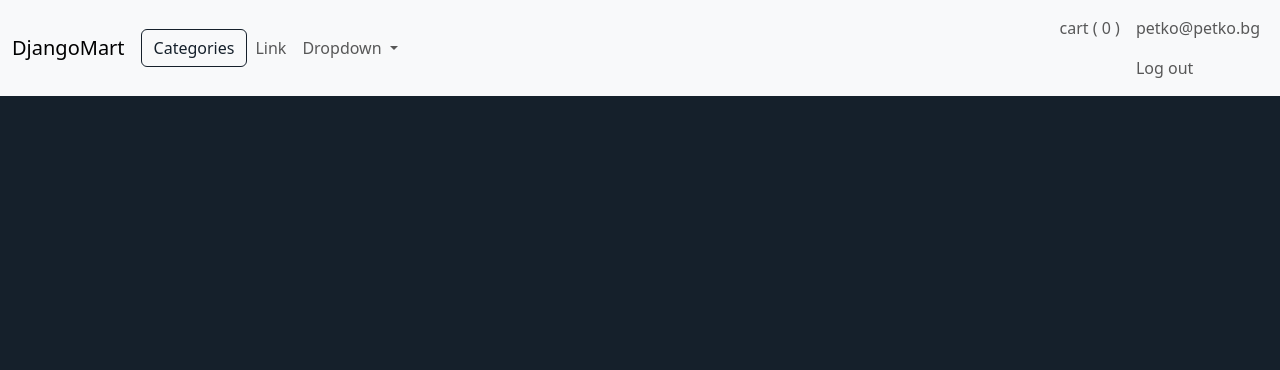
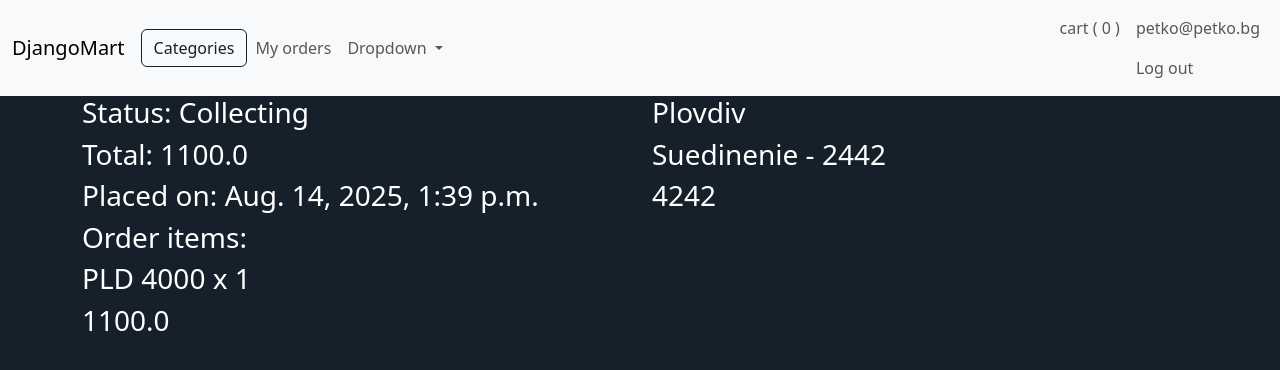
Before and after one commit to popov23cso/FullCycleShop, a Django app: page /delivery/1 in a window 1280 px wide. Shown: the top 370 px of the page. Run offline with Django 5.2, Linux system fonts and the light colour scheme; a user stored in the database is signed in; data comes from the database, SQL or seed files in the repository.

Commit message:
delivery logic

```diff
--- a/DjangoMart/DjangoMartApp/functions.py
+++ b/DjangoMart/DjangoMartApp/functions.py
@@ -21,35 +21,8 @@ def product_has_enough_stock(product, quantity):
         return True
     return False
 
-
 def render_django_mart_app(request, template_name, context=None):
     if context is None:
         context = {}
     full_template_name = f'DjangoMartApp/{template_name}.html'
     return render(request, full_template_name, context)
-
-def create_user_purchase(user):
-    cart = ShoppingCart.objects.get(user_id=user)
-    cart_items = cart.cart_items.all().select_related('product')
-
-    purchase = Purchase.objects.create(
-                    user=user,
-                    total_price=calculate_total_cart_price(cart_items)
-                )
-
-    for item in cart_items:
-        PurchaseItem.objects.create(
-            purchase=purchase,
-            product_name=item.product.name,
-            price_at_purchase=item.product.price,
-            quantity=item.quantity
-        )
-
-    cart_items.delete()
-
-def calculate_total_cart_price(cart_items):
-    total_price = 0
-    for item in cart_items:
-        total_price += item.product.price
-
-    return total_price
--- a/DjangoMart/DjangoMartApp/templates/DjangoMartApp/delivery.html
+++ b/DjangoMart/DjangoMartApp/templates/DjangoMartApp/delivery.html
@@ -7,5 +7,28 @@
 {% endblock %}
 
 {% block body %}
-
+<div class="row">
+    <div class="col">
+        <div class="h3">Status: {{delivery.status}}</div>
+        <div class="h3">Total: {{delivery.purchase.total_price}}</div>
+        <div class="h3">Placed on: {{delivery.created_date}}</div>
+        {% if delivery.delivered_date is not None %}
+            <div class="h3">Placed on {{delivery.delivered_date}}</div>
+        {% endif %}
+        <div class="h3">Order items:</div>
+        {% for purchase_item in delivery.purchase.purchase_items.all %}
+            <div class="h3">
+                {{purchase_item.product_name}} x {{purchase_item.quantity}}
+            </div>
+            <div class="h3">
+                {{purchase_item.price_at_purchase}}
+            </div>
+        {% endfor %}
+    </div>
+    <div class="col">
+        <div class="h3">{{delivery.city}}</div>
+        <div class="h3">{{delivery.street}} - {{delivery.street_number}}</div>
+        <div class="h3">{{delivery.phone_number}}</div>
+    </div>
+</div>
 {% endblock %}
--- a/DjangoMart/DjangoMartApp/templates/DjangoMartApp/layout.html
+++ b/DjangoMart/DjangoMartApp/templates/DjangoMartApp/layout.html
@@ -18,9 +18,11 @@
         </button>
         <div class="collapse navbar-collapse" id="navbarSupportedContent">
           <ul class="navbar-nav me-auto mb-2 mb-lg-0">
-            <li class="nav-item">
-              <a class="nav-link" href="#">Link</a>
-            </li>
+            {% if user.is_authenticated %}
+              <li class="nav-item">
+                <a class="nav-link" href="{% url 'orders' %}">My orders</a>
+              </li>
+            {% endif %}
             <li class="nav-item dropdown">
               <a class="nav-link dropdown-toggle" href="#" role="button" data-bs-toggle="dropdown" aria-expanded="false">
                 Dropdown
--- a/DjangoMart/DjangoMartApp/templates/DjangoMartApp/orders.html
+++ b/DjangoMart/DjangoMartApp/templates/DjangoMartApp/orders.html
@@ -8,7 +8,7 @@
 
 {% block body %}
     {% for delivery in deliveries %}
-    <div class="card" style="width: 18rem;">
+        <div class="card mb-3" style="width: 18rem;">
             <a href="{% url 'delivery' delivery.id %}">
                 <svg aria-label="Placeholder: Image cap" class="bd-placeholder-img card-img-top" height="180" preserveAspectRatio="xMidYMid slice" role="img" width="100%" xmlns="http://www.w3.org/2000/svg">
                 <title>{{delivery.city}}</title>
--- a/DjangoMart/DjangoMartApp/views.py
+++ b/DjangoMart/DjangoMartApp/views.py
@@ -122,7 +122,7 @@ def checkout(request):
             purchase = Purchase.objects.create(user=request.user, total_price=total_value)
 
             for item in cart_items:
-                if item.product.stock < item.quantity:
+                if not product_has_enough_stock(item.product, item.quantity):
                     return render_django_mart_app(request,'error', {'message':
                                                                     f"Product {item.product.title} has insufficient stock: " +
                                                                     f"\n{item.quantity} in cart, {item.product.stock} in stock"})
@@ -171,10 +171,13 @@ def orders(request):
 @login_required
 def delivery(request, delivery_id):
     try:
-        delivery_object = DeliveryTracking.objects.get(user=request.user, id=delivery_id)
+        delivery = (DeliveryTracking.objects
+                    .select_related('purchase')
+                    .prefetch_related('purchase__purchase_items')
+                    .get(user=request.user, id=delivery_id))
     except DeliveryTracking.DoesNotExist:
         return render_django_mart_app(request, 'error', {'message':'The requested delivery does not exist for this user'})
-    return render_django_mart_app(request, 'delivery', {'delivery':delivery_object})
+    return render_django_mart_app(request, 'delivery', {'delivery':delivery})
 
 @login_required
 @require_http_methods(['PUT'])
```
Lines whose indentation alone changed are shown as unchanged.
